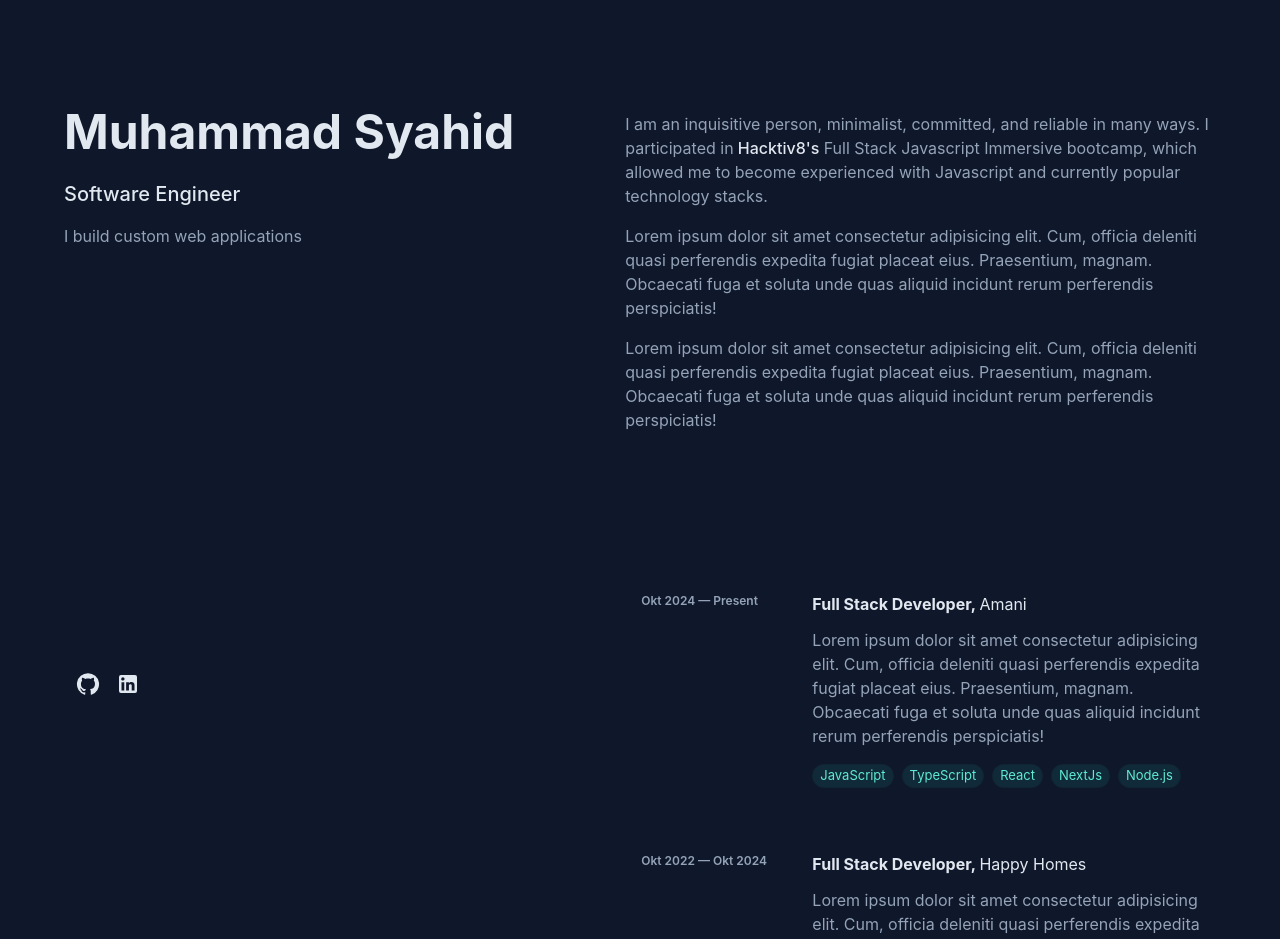
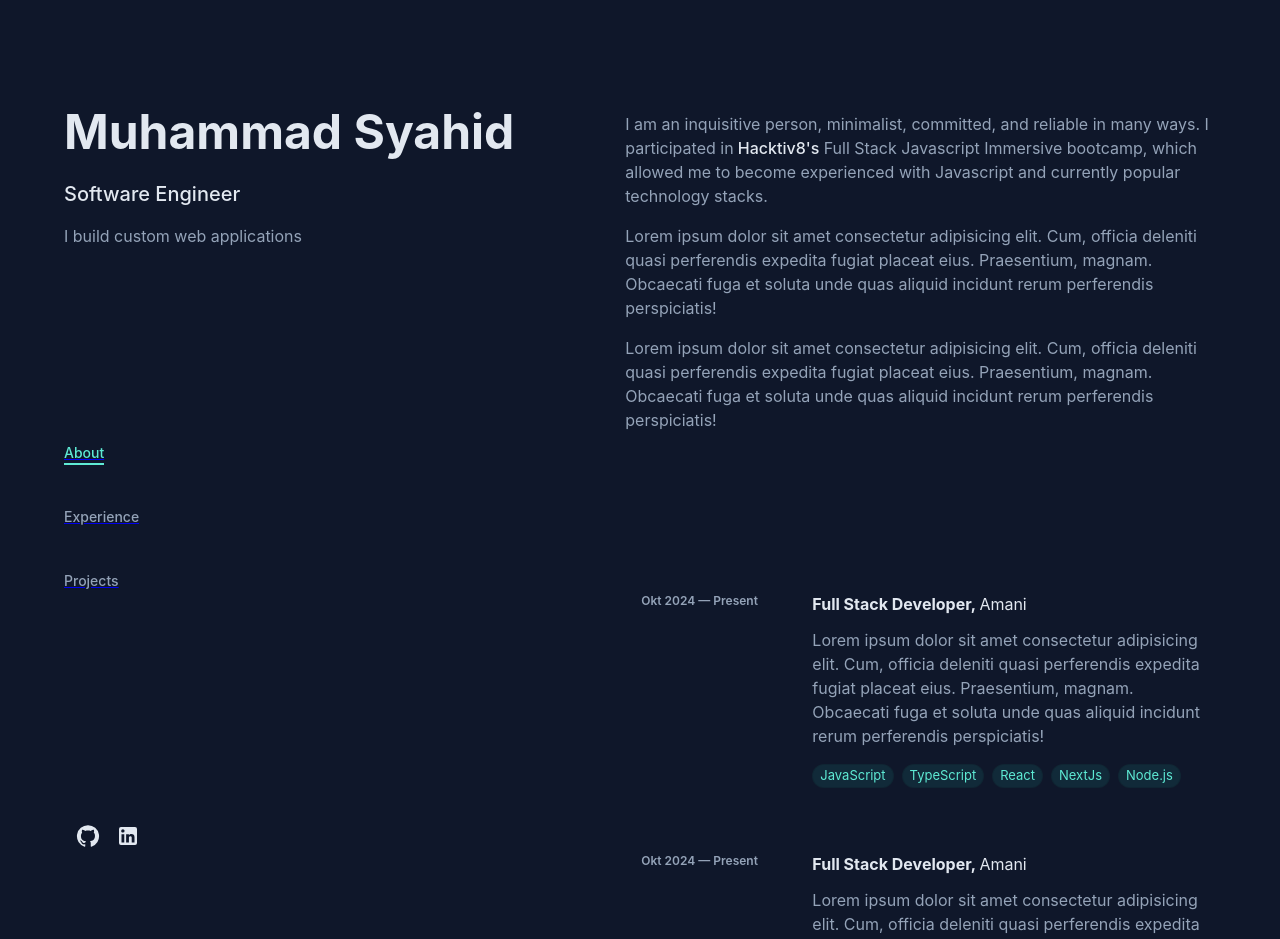
Before and after one commit to SyahidbinFadlyl/e-portofolio, a Next.js app: page / in a window 1280 px wide. Shown: the top 939 px of the page. Built offline with nearby package versions, Linux system fonts and the light colour scheme.

Commit message:
Add scrollMarginTop to About and Experience sections

```diff
--- a/src/components/Content/About.tsx
+++ b/src/components/Content/About.tsx
@@ -9,6 +9,8 @@ export default function About() {
       pt={{ sm: "1rem" }}
       color={"#94A3B8"}
       mb={{ xs: "4rem", sm: "9rem" }}
+      id="about"
+      sx={{ scrollMarginTop: "64px" }}
     >
       <Typography>
         I am an inquisitive person, minimalist, committed, and reliable in many
--- a/src/components/Content/Experience.tsx
+++ b/src/components/Content/Experience.tsx
@@ -6,7 +6,7 @@ import list_experience from "@/static/experience";
 export default function Experience() {
   const experiences: Experience[] = list_experience;
   return (
-    <Box>
+    <Box id="experience" sx={{ scrollMarginTop: "64px" }}>
       {/* <Typography sx={{ fontWeight: 700, mb: 4 }}>Experience</Typography> */}
       <Box display={"flex"} flexDirection={"column"} gap={"2rem"} pb={"2rem"}>
         {experiences.map((exp, idx) => (
--- /dev/null
+++ b/src/components/Header/Navbar.tsx
@@ -0,0 +1,97 @@
+"use client";
+
+import { useEffect, useState } from "react";
+import Link from "next/link";
+import { Box, Typography } from "@mui/material";
+
+const sections = [
+  { id: "about", label: "About" },
+  { id: "experience", label: "Experience" },
+  { id: "projects", label: "Projects" },
+];
+
+export default function Navbar() {
+  const [active, setActive] = useState<string>("");
+
+  useEffect(() => {
+    const observers: IntersectionObserver[] = [];
+
+    sections.forEach((section) => {
+      const el = document.getElementById(section.id);
+      if (!el) return;
+
+      const observer = new IntersectionObserver(
+        ([entry]) => {
+          if (entry.isIntersecting) {
+            setActive(section.id);
+          }
+        },
+        { rootMargin: "-50% 0px -50% 0px", threshold: 0 }
+      );
+      console.log(observer, "observer");
+      console.log(el, "el");
+      observer.observe(el);
+      observers.push(observer);
+    });
+
+    return () => {
+      observers.forEach((observer) => observer.disconnect());
+    };
+  }, []);
+
+  return (
+    <Box
+      component="nav"
+      sx={{
+        position: { xs: "fixed", lg: "sticky" },
+        top: { xs: 0, lg: 0 },
+        left: 0,
+        zIndex: 50,
+        display: "flex",
+        flexDirection: { xs: "row", lg: "column" },
+        justifyContent: { xs: "center", lg: "flex-start" },
+        alignItems: { xs: "center", lg: "flex-start" },
+        gap: { xs: 3, lg: 5 },
+        px: { xs: 2, lg: 0 },
+        py: { xs: 2, lg: 24 },
+        width: { xs: "100%", lg: "48%" },
+        bgcolor: { xs: "rgba(15, 23, 42, 0.8)", lg: "transparent" },
+        backdropFilter: { xs: "blur(8px)", lg: "none" },
+      }}
+    >
+      {sections.map((s) => (
+        <Link key={s.id} href={`#${s.id}`} scroll={false}>
+          <Typography
+            component="span"
+            sx={{
+              position: "relative",
+              fontSize: 14,
+              fontWeight: 500,
+              color: active === s.id ? "rgb(94 234 212)" : "text.secondary",
+              cursor: "pointer",
+              transition: "color 0.3s ease",
+              "&::after": {
+                content: '""',
+                position: "absolute",
+                bottom: -4,
+                left: 0,
+                width: active === s.id ? "100%" : 0,
+                height: "2px",
+                bgcolor: "rgb(94 234 212)",
+                transition: "width 0.3s ease",
+              },
+              "&:hover": {
+                color: "rgb(94 234 212)",
+                "&::after": {
+                  width: "100%",
+                },
+              },
+            }}
+          >
+            {s.label}
+          </Typography>
+        </Link>
+      ))}
+    </Box>
+  );
+}
--- a/src/components/Header/index.tsx
+++ b/src/components/Header/index.tsx
@@ -1,5 +1,6 @@
 import { Box, IconButton, Stack, Typography } from "@mui/material";
 import { LinkedIn, GitHub } from "@mui/icons-material";
+import Navbar from "./Navbar";
 
 export default function Header() {
   return (
@@ -37,6 +38,7 @@ export default function Header() {
         <Typography sx={{ mt: "1rem", fontSize: "1rem" }} color={"#94A3B8"}>
           I build custom web applications
         </Typography>
+        <Navbar />
       </Box>
 
       <Box
--- a/src/pages/_app.tsx
+++ b/src/pages/_app.tsx
@@ -21,6 +21,15 @@ const theme = createTheme({
   typography: {
     fontFamily: "Inter",
   },
+  components: {
+    MuiCssBaseline: {
+      styleOverrides: {
+        html: {
+          scrollBehavior: "smooth",
+        },
+      },
+    },
+  },
 });
 
 export default function App({ Component, pageProps }: AppProps) {
--- a/src/static/experience.ts
+++ b/src/static/experience.ts
@@ -1,6 +1,36 @@
 import { Experience } from "@/components/ExperienceCard"
 
 const list_experience: Experience[] = [
+    {
+        year: "Okt 2024 — Present",
+        title: "Full Stack Developer",
+        company: "Amani",
+        description: `Lorem ipsum dolor sit amet consectetur adipisicing elit. Cum, officia
+        deleniti quasi perferendis expedita fugiat placeat eius. Praesentium,
+        magnam. Obcaecati fuga et soluta unde quas aliquid incidunt rerum
+        perferendis perspiciatis!`,
+        skills: ["JavaScript", "TypeScript", "React", "NextJs", "Node.js"],
+    },
+    {
+        year: "Okt 2024 — Present",
+        title: "Full Stack Developer",
+        company: "Amani",
+        description: `Lorem ipsum dolor sit amet consectetur adipisicing elit. Cum, officia
+        deleniti quasi perferendis expedita fugiat placeat eius. Praesentium,
+        magnam. Obcaecati fuga et soluta unde quas aliquid incidunt rerum
+        perferendis perspiciatis!`,
+        skills: ["JavaScript", "TypeScript", "React", "NextJs", "Node.js"],
+    },
+    {
+        year: "Okt 2024 — Present",
+        title: "Full Stack Developer",
+        company: "Amani",
+        description: `Lorem ipsum dolor sit amet consectetur adipisicing elit. Cum, officia
+        deleniti quasi perferendis expedita fugiat placeat eius. Praesentium,
+        magnam. Obcaecati fuga et soluta unde quas aliquid incidunt rerum
+        perferendis perspiciatis!`,
+        skills: ["JavaScript", "TypeScript", "React", "NextJs", "Node.js"],
+    },
     {
         year: "Okt 2024 — Present",
         title: "Full Stack Developer",
```
